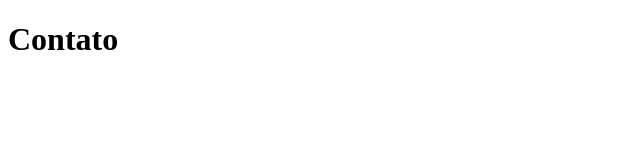
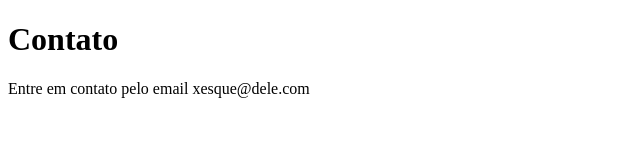
Before and after one commit to Schuteras/sistema-de-cadastro, a plain HTML site: page contato.html in a window 1280 px wide. Shown: the whole page, without its empty margins (0-640 px from the left). Drawn offline with Linux system fonts and the light colour scheme.

Commit message:
adicionando email de contato

```diff
--- a/contato.html
+++ b/contato.html
@@ -8,5 +8,6 @@
 </head>
 <body>
     <h1>Contato</h1>
+    <p>Entre em contato pelo email xesque@dele.com</p>
 </body>
 </html>
```
